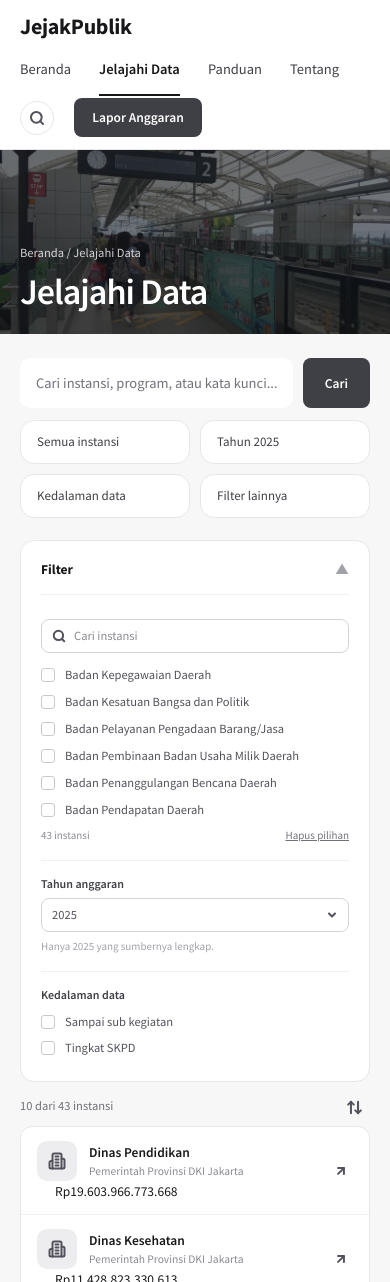
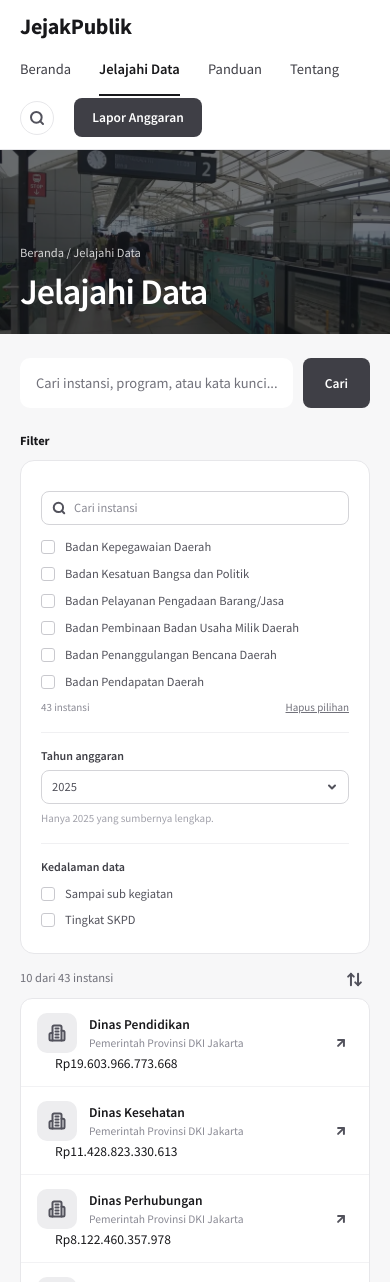
Before and after one commit to madiduts/jejakpublik, a React (Vite) app in the folder frontend/: page /jelajahi in a window 390 px wide. Shown: the top 1282 px of the page. Built offline with nearby package versions, Linux system fonts and the light colour scheme.

Commit message:
style(explore): remove top chips filter bar and align filter card top with data table card

```diff
--- a/frontend/src/pages/Explore.tsx
+++ b/frontend/src/pages/Explore.tsx
@@ -16,13 +16,6 @@ const ROW_IDS = [
   { row: '204:160', name: '204:161', avatar: '204:162', block: '204:164', nameWrap: '204:165', nameText: '204:166', subWrap: '204:167', subText: '204:168', depth: '204:170', depthText: '204:171', amount: '204:172', amountText: '204:173', action: '204:174', chip: '204:175', chipText: '204:176' },
   { row: '204:177', name: '204:178', avatar: '204:179', block: '204:181', nameWrap: '204:182', nameText: '204:183', subWrap: '204:184', subText: '204:185', depth: '204:187', depthText: '204:188', amount: '204:189', amountText: '204:190', action: '204:191', chip: '204:192', chipText: '204:193' },
   { row: '204:194', name: '204:195', avatar: '204:196', block: '204:198', nameWrap: '204:199', nameText: '204:200', subWrap: '204:201', subText: '204:202', depth: '204:204', depthText: '204:205', amount: '204:206', amountText: '204:207', action: '204:208', chip: '204:209', chipText: '204:210' },
-];
-
-const CHIP_IDS = [
-  { box: '204:44', text: '204:45' },
-  { box: '204:46', text: '204:47' },
-  { box: '204:48', text: '204:49' },
-  { box: '204:50', text: '204:51' },
 ];
 
 const PAGE_IDS = [
@@ -45,11 +38,9 @@ export const Explore: React.FC = () => {
   const [q, setQ] = useState(params.get('q') ?? '');
   const [selInstansi, setSelInstansi] = useState<string[]>([]);
   const [kedalaman, setKedalaman] = useState<'semua' | 'rinci' | 'skpd'>('semua');
-  const [komisi, setKomisi] = useState<string[]>([]);
   const [instQuery, setInstQuery] = useState('');
   const [page, setPage] = useState(1);
   const [sort, setSort] = useState('anggaran');
-  const [menu, setMenu] = useState<{ i: number; x: number } | null>(null);
   const [sortMenu, setSortMenu] = useState(false);
   const [yearMenu, setYearMenu] = useState(false);
 
@@ -69,10 +60,9 @@ export const Explore: React.FC = () => {
       if (selInstansi.length > 0 && !selInstansi.includes(i.judul)) return false;
       if (kedalaman === 'rinci' && !i.detailed) return false;
       if (kedalaman === 'skpd' && i.detailed) return false;
-      if (komisi.length > 0 && !komisi.includes(i.komisi)) return false;
       return true;
     });
-  }, [q, selInstansi, kedalaman, komisi]);
+  }, [q, selInstansi, kedalaman]);
 
   const ordered = useMemo(() => {
     const list = [...filtered];
@@ -97,38 +87,22 @@ export const Explore: React.FC = () => {
     setPage(1);
   };
 
-  const toggleKomisi = (k: string) => {
-    setKomisi((c) => (c.includes(k) ? c.filter((x) => x !== k) : [...c, k]));
-    setPage(1);
-  };
-
-  /** Menu chip ditutup oleh klik di luar, Escape, atau pilihan. */
+  /** Dropdown menu ditutup oleh klik di luar, Escape, atau pilihan. */
   useEffect(() => {
-    if (!menu && !sortMenu && !yearMenu) return;
+    if (!sortMenu && !yearMenu) return;
     const onDown = (e: MouseEvent) => {
       const t = e.target as HTMLElement;
-      if (!t.closest('.ex-menu') && !t.closest('.ex-chip')) setMenu(null);
       if (!t.closest('.ex-menu') && !t.closest('.ex-sortbtn')) setSortMenu(false);
       if (!t.closest('.ex-menu') && !t.closest('.ex-yearrow')) setYearMenu(false);
     };
-    const onKey = (e: KeyboardEvent) => { if (e.key === 'Escape') { setMenu(null); setSortMenu(false); setYearMenu(false); } };
+    const onKey = (e: KeyboardEvent) => { if (e.key === 'Escape') { setSortMenu(false); setYearMenu(false); } };
     document.addEventListener('mousedown', onDown);
     document.addEventListener('keydown', onKey);
     return () => {
       document.removeEventListener('mousedown', onDown);
       document.removeEventListener('keydown', onKey);
     };
-  }, [menu, sortMenu, yearMenu]);
-
-  const chipLabels = [
-    selInstansi.length === 0 ? 'Semua instansi'
-      : selInstansi.length === 1 ? selInstansi[0] : `${selInstansi.length} instansi`,
-    'Tahun 2025',
-    kedalaman === 'semua' ? 'Kedalaman data'
-      : kedalaman === 'rinci' ? 'Sampai sub kegiatan' : 'Tingkat SKPD',
-    komisi.length === 0 ? 'Filter lainnya' : `Komisi ${komisi.join(', ')}`,
-  ];
-  const chipActive = [selInstansi.length > 0, false, kedalaman !== 'semua', komisi.length > 0];
+  }, [sortMenu, yearMenu]);
 
   return (
     <div className="lp" data-figma-root data-node-id="204:2">
@@ -167,103 +141,18 @@ export const Explore: React.FC = () => {
           </button>
         </form>
 
-        <div className="ex-chips-wrap" data-node-id="204:227">
-          <div className="ex-chips" data-node-id="204:43">
-            {CHIP_IDS.map((c, i) => (
-              <button
-                key={c.box}
-                className={`ex-chip${chipActive[i] ? ' on' : ''}`}
-                data-node-id={c.box}
-                aria-expanded={menu?.i === i}
-                aria-haspopup="menu"
-                onClick={(e) => {
-                  const x = (e.currentTarget as HTMLElement).offsetLeft;
-                  setMenu((m) => (m?.i === i ? null : { i, x }));
-                }}
-              >
-                <span data-node-id={c.text}>{chipLabels[i]}</span>
-              </button>
-            ))}
-
-            {menu && (
-              <div className="ex-menu" role="menu" style={{ left: menu.x }} onMouseDown={(e) => e.stopPropagation()}>
-                {menu.i === 0 && (
-                  <>
-                    <button role="menuitemradio" aria-checked={selInstansi.length === 0} onClick={() => { setSelInstansi([]); setPage(1); setMenu(null); }}>
-                      Semua instansi <span className="ex-tick">{selInstansi.length === 0 ? '✓' : ''}</span>
-                    </button>
-                    {byBudget.map((inst) => (
-                      <button
-                        key={inst.id}
-                        role="menuitemcheckbox"
-                        aria-checked={selInstansi.includes(inst.judul)}
-                        onClick={() => { toggleInstansi(inst.judul); setMenu(null); }}
-                      >
-                        {inst.judul} <span className="ex-tick">{selInstansi.includes(inst.judul) ? '✓' : ''}</span>
-                      </button>
-                    ))}
-                  </>
-                )}
-
-                {menu.i === 1 && (
-                  <>
-                    <button role="menuitemradio" aria-checked onClick={() => setMenu(null)}>
-                      2025 <span className="ex-tick">✓</span>
-                    </button>
-                    <button role="menuitemradio" aria-checked={false} disabled className="ex-menu-off">
-                      2024 · belum ada data
-                    </button>
-                  </>
-                )}
-
-                {menu.i === 2 && (
-                  <>
-                    {([['semua', 'Semua kedalaman'], ['rinci', 'Sampai sub kegiatan'], ['skpd', 'Tingkat SKPD']] as const).map(([v, label]) => (
-                      <button
-                        key={v}
-                        role="menuitemradio"
-                        aria-checked={kedalaman === v}
-                        onClick={() => { setKedalaman(v); setPage(1); setMenu(null); }}
-                      >
-                        {label} <span className="ex-tick">{kedalaman === v ? '✓' : ''}</span>
-                      </button>
-                    ))}
-                  </>
-                )}
-
-                {menu.i === 3 && (
-                  <>
-                    {['3', 'B', 'C', 'D', 'E'].map((k) => (
-                      <button
-                        key={k}
-                        role="menuitemcheckbox"
-                        aria-checked={komisi.includes(k)}
-                        onClick={() => { toggleKomisi(k); setMenu(null); }}
-                      >
-                        Komisi {k} <span className="ex-tick">{komisi.includes(k) ? '✓' : ''}</span>
-                      </button>
-                    ))}
-                    <button role="menuitem" onClick={() => { setKomisi([]); setPage(1); setMenu(null); }}>
-                      Hapus semua komisi
-                    </button>
-                  </>
-                )}
-              </div>
-            )}
-          </div>
-        </div>
-
         <div className="ex-body-wrap" data-node-id="204:228">
           <div className="ex-body" data-node-id="204:52">
-            <aside className="ex-filters" data-node-id="204:53">
-              <div className="ex-filters-head" data-node-id="204:54">
+            <aside className="ex-filters-col">
+              <div className="ex-filters-head">
                 <span className="ex-filters-title" data-node-id="204:55">Filter</span>
-                <span className="ex-filters-caret" data-node-id="204:58">▲</span>
               </div>
 
-              <div className="ex-group-wrap" data-node-id="204:100">
-                <div className="ex-group" data-node-id="204:59">
-                  <label className="ex-psearch">
+              <div className="ex-cardwrap">
+                <div className="ex-filters" data-node-id="204:53">
+                  <div className="ex-group-wrap" data-node-id="204:100">
+                    <div className="ex-group ex-group-first" data-node-id="204:59">
+                      <label className="ex-psearch">
                     <Ico g="search" slot={14} />
                     <input
                       value={instQuery}
@@ -358,7 +247,9 @@ export const Explore: React.FC = () => {
                   </label>
                 </div>
               </div>
-            </aside>
+            </div>
+          </div>
+        </aside>
 
             <div className="ex-list" data-node-id="204:103">
               <div className="ex-list-head" data-node-id="204:104">
--- a/frontend/src/styles/index.css
+++ b/frontend/src/styles/index.css
@@ -336,12 +336,14 @@ td.r,th.r{text-align:right}
 .ex-chips{display:grid;grid-template-columns:repeat(4,329px);justify-content:space-between;gap:0;height:44px}
 .ex-chip{display:flex;align-items:center;height:44px;padding:0 16px;border:1px solid var(--line);border-radius:14px;background:#fff;font:inherit;font-size:13px;line-height:16px;color:var(--ink-2);cursor:pointer;text-align:left}
 .ex-chip:hover{background:#FAFAFB}
-.ex-body-wrap{padding-top:22px}
-.ex-body{display:grid;grid-template-columns:280px 1072px;gap:0;align-items:start}
-.ex-filters{width:280px;padding:20px;background:#fff;border:1px solid var(--line);border-radius:14px}
-.ex-filters-head{display:flex;justify-content:space-between;align-items:flex-start;height:17px}
-.ex-filters-title{font-size:13.5px;line-height:17px;font-weight:700;color:var(--ink)}
-.ex-filters-caret{font-size:13.5px;line-height:17px;font-weight:700;color:#A1A1AA}
+.ex-body-wrap{padding-top:24px}
+.ex-body{display:grid;grid-template-columns:280px 1054px;gap:18px;align-items:start}
+.ex-filters-col{width:280px}
+.ex-filters-head{display:flex;align-items:center;height:18px;line-height:16px}
+.ex-filters-title{font-size:12.5px;line-height:16px;font-weight:700;color:var(--ink)}
+.ex-filters{width:100%;box-sizing:border-box;padding:20px;background:#fff;border:1px solid var(--line);border-radius:14px}
+.ex-group-wrap:first-child{padding-top:0}
+.ex-group.ex-group-first{padding-top:0;border-top-width:0}
 .ex-group-wrap{padding-top:16px}
 .ex-group{padding-top:14px;background:transparent;border:0 solid #F0F0F2;border-top-width:1px}
 .ex-group-hwrap{height:15px;line-height:15px}
@@ -353,7 +355,7 @@ td.r,th.r{text-align:right}
 .ex-item-l{font-size:12.5px;line-height:16px;color:#52525B}
 .ex-note-wrap{padding-top:6px;height:23px}
 .ex-note{margin:0;font-size:11px;line-height:16.5px;color:#A1A1AA}
-.ex-list{width:1054px;margin-left:18px}
+.ex-list{width:1054px;margin-left:0}
 .ex-list-head{display:flex;justify-content:space-between;align-items:center;height:18px;line-height:16px}
 .ex-th18{display:inline-block;height:18px;line-height:16px}
 .ex-t16{display:inline-block;line-height:16px}
@@ -610,9 +612,10 @@ td.r,th.r{text-align:right}
   .ex-chips{grid-template-columns:repeat(4,minmax(0,1fr));gap:10px;height:auto}
   .ex-chips-wrap{height:auto}
   .ex-chip{min-width:0;overflow:hidden;white-space:nowrap;text-overflow:ellipsis}
-  .ex-body{grid-template-columns:260px minmax(0,1fr);height:auto}
-  .ex-filters{width:260px}
-  .ex-list{width:auto;min-width:0;margin-left:18px}
+  .ex-body{grid-template-columns:260px minmax(0,1fr);gap:18px;height:auto}
+  .ex-filters-col{width:260px}
+  .ex-filters{width:100%}
+  .ex-list{width:auto;min-width:0;margin-left:0}
   .ex-card{height:auto}
   .ex-thead,.ex-row{grid-template-columns:minmax(0,1fr) minmax(150px,180px) 110px;min-width:0}
   .ex-thead > div:nth-child(n+2),.ex-row > div:nth-child(n+2){margin-left:18px}
@@ -646,8 +649,9 @@ td.r,th.r{text-align:right}
 }
 /* Jelajahi: sidebar lebih sempit di laptop kecil, tetap dua kolom. */
 @media(max-width:1100px){
-  .ex-body{grid-template-columns:220px minmax(0,1fr)}
-  .ex-filters{width:220px}
+  .ex-body{grid-template-columns:220px minmax(0,1fr);gap:18px}
+  .ex-filters-col{width:220px}
+  .ex-filters{width:100%}
 }
 
 /* Jelajahi: saringan menumpuk di atas daftar. Blok ini harus berada sesudah
@@ -658,9 +662,10 @@ td.r,th.r{text-align:right}
   .ex-input-wrap{width:100%}
   .ex-chips{grid-template-columns:1fr 1fr;height:auto;gap:10px}
   .ex-chips-wrap{height:auto}
-  .ex-body{grid-template-columns:minmax(0,1fr);height:auto}
+  .ex-body{grid-template-columns:minmax(0,1fr);gap:16px;height:auto}
+  .ex-filters-col{width:100%}
   .ex-filters{width:100%;height:auto}
-  .ex-list{width:100%;margin-left:0;margin-top:16px}
+  .ex-list{width:100%;margin-left:0;margin-top:0}
   .ex-cardwrap,.ex-card{height:auto}
   .ex-thead,.ex-row{grid-template-columns:minmax(0,1fr) auto auto;min-width:0}
   .ex-row{height:auto;min-height:75px}
```
